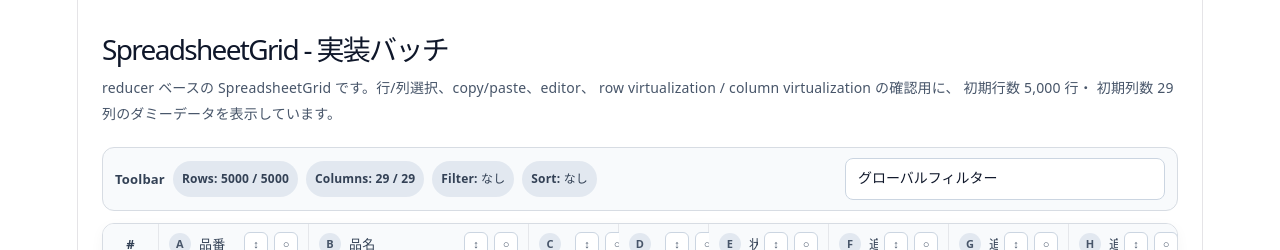
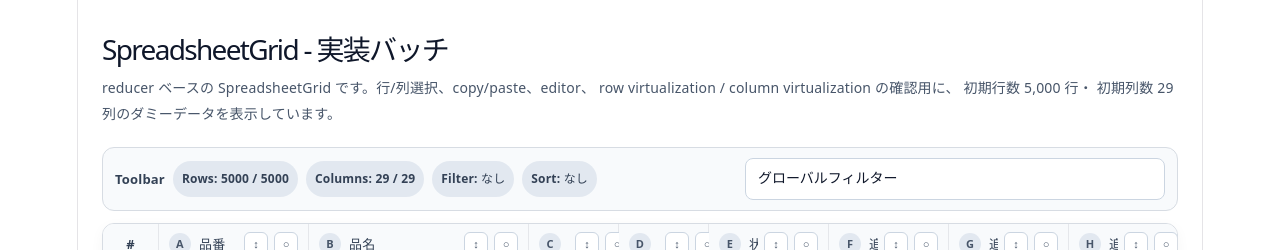
Before and after one commit to ishibashi0112/datasheet-grid, a React (Vite) app: page / in a window 1280 px wide. Shown: the top 250 px of the page. Built offline with nearby package versions, Linux system fonts and the light colour scheme.

Commit message:
✨ Global Filter クリアボタン追加 Filter summary の少し強化 useGridBarContext 導入

```diff
--- a/src/components/spreadsheet-grid/SpreadsheetGrid.tsx
+++ b/src/components/spreadsheet-grid/SpreadsheetGrid.tsx
@@ -31,6 +31,7 @@ import ActiveCellOverlay, {
 import CellEditorLayer from './CellEditorLayer';
 import { useFilterPopoverController } from './hooks/useFilterPopoverController';
 import { useGridClipboardController } from './hooks/useGridClipboardController';
+import { useGridBarContext } from './hooks/useGridBarContext';
 import { useGridEditController } from './hooks/useGridEditController';
 import { useGridKeyboardInteractions } from './hooks/useGridKeyboardInteractions';
 import { useGridPointerInteractions } from './hooks/useGridPointerInteractions';
@@ -47,13 +48,12 @@ import type {
   GridColumn,
   GridRowKey,
   SpreadsheetGridProps,
-  SpreadsheetGridSlotContext,
 } from './model/gridTypes';
 import { getCellValue, isCellEditable, setCellValue } from './utils/permissions';
 import ColumnFilterPopover from './view/ColumnFilterPopover';
 import DefaultGridBottomBar from './view/DefaultGridBottomBar';
 import DefaultGridTopBar from './view/DefaultGridTopBar';
-import { buildGridDerivedSummary, resolveGridSlot } from './view/gridBarHelpers';
+import { resolveGridSlot } from './view/gridBarHelpers';
 import GridBodyLayer from './view/GridBodyLayer';
 import GridHeaderRow from './view/GridHeaderRow';
 
@@ -61,12 +61,6 @@ import GridHeaderRow from './view/GridHeaderRow';
 type SourceRowModel<T> = GridRowModelLike<T> & {
   rowKey: GridRowKey;
 };
-
-// 追加: derivedSummary / setGlobalFilterText を載せる前の中間 slot context 型です。
-type GridSlotContextBase<T> = Omit<
-  SpreadsheetGridSlotContext<T>,
-  'setGlobalFilterText' | 'derivedSummary'
->;
 
 // 追加: Grid 本体です。
 export function SpreadsheetGrid<T extends object>({
@@ -747,37 +741,15 @@ export function SpreadsheetGrid<T extends object>({
     [dispatch],
   );
 
-  // 追加: derived summary 算出前の生コンテキストです。
-  const slotContextBase = useMemo<GridSlotContextBase<T>>(
-    () => ({
-      rows,
-      filteredRows,
-      columns,
-      visibleColumns,
-      globalFilterText: selectGlobalFilter(uiState),
-      columnFilterValues: uiState.filters.columnFilters,
-      sortState: uiState.sort,
-      activeCell: uiState.activeCell,
-      selection: uiState.selection,
-    }),
-    [rows, filteredRows, columns, visibleColumns, uiState],
-  );
-
-  // 追加: topBar / bottomBar でそのまま使える派生 summary を構築します。
-  const derivedSummary = useMemo(
-    () => buildGridDerivedSummary(slotContextBase),
-    [slotContextBase],
-  );
-
-  // 追加: slot に公開する完全版コンテキストです。
-  const slotContext = useMemo<SpreadsheetGridSlotContext<T>>(
-    () => ({
-      ...slotContextBase,
-      setGlobalFilterText,
-      derivedSummary,
-    }),
-    [derivedSummary, setGlobalFilterText, slotContextBase],
-  );
+  // 追加: bar 用 context / derived summary は hook へ逃がします。
+  const { slotContext } = useGridBarContext({
+    rows,
+    filteredRows,
+    columns,
+    visibleColumns,
+    uiState,
+    setGlobalFilterText,
+  });
 
   const gridShellStyle: CSSProperties = {
     border: '1px solid #d7dce3',
@@ -834,12 +806,14 @@ export function SpreadsheetGrid<T extends object>({
     />
   ) : null;
 
+  // 追加: slot helper を使って top/bottom の描画を解決します。
   const resolvedTopBar = resolveGridSlot(
     renderTopBar,
     slotContext,
     enableGlobalFilter ? <DefaultGridTopBar context={slotContext} /> : null,
   );
 
+  // 追加: bottom は未指定時に既定ステータスバーを表示します。
   const resolvedBottomBar = resolveGridSlot(
     renderBottomBar,
     slotContext,
@@ -858,7 +832,9 @@ export function SpreadsheetGrid<T extends object>({
           pointerClientRef.current = { x: event.clientX, y: event.clientY };
           updateSelectionFromPointer(event.clientX, event.clientY);
         }}
+        // 追加: popover open 中は grid root を tab フォーカス対象から外します。
         tabIndex={isFilterPopoverOpen ? -1 : 0}
+        // 追加: popover open 中は root の keyboard/paste handler 自体を外します。
         onKeyDown={isFilterPopoverOpen ? undefined : handleKeyDown}
         onPaste={isFilterPopoverOpen ? undefined : handlePaste}
       >
--- /dev/null
+++ b/src/components/spreadsheet-grid/hooks/useGridBarContext.ts
@@ -0,0 +1,70 @@
+import { useMemo } from 'react';
+import { selectGlobalFilter } from '../model/gridSelectors';
+import type {
+  GridColumn,
+  GridUiState,
+  SpreadsheetGridSlotContext,
+} from '../model/gridTypes';
+import { buildGridDerivedSummary } from '../view/gridBarHelpers';
+
+// 追加: derivedSummary / setGlobalFilterText を載せる前の中間 slot context 型です。
+type GridSlotContextBase<T> = Omit<
+  SpreadsheetGridSlotContext<T>,
+  'setGlobalFilterText' | 'derivedSummary'
+>;
+
+type UseGridBarContextArgs<T> = {
+  rows: T[];
+  filteredRows: T[];
+  columns: GridColumn<T>[];
+  visibleColumns: GridColumn<T>[];
+  uiState: GridUiState;
+  setGlobalFilterText: (value: string) => void;
+};
+
+// 追加: topBar / bottomBar へ渡す slot context と derived summary をまとめて構築します。
+export const useGridBarContext = <T,>({
+  rows,
+  filteredRows,
+  columns,
+  visibleColumns,
+  uiState,
+  setGlobalFilterText,
+}: UseGridBarContextArgs<T>) => {
+  const slotContextBase = useMemo<GridSlotContextBase<T>>(
+    () => ({
+      rows,
+      filteredRows,
+      columns,
+      visibleColumns,
+      globalFilterText: selectGlobalFilter(uiState),
+      columnFilterValues: uiState.filters.columnFilters,
+      sortState: uiState.sort,
+      activeCell: uiState.activeCell,
+      selection: uiState.selection,
+    }),
+    [rows, filteredRows, columns, visibleColumns, uiState],
+  );
+
+  const derivedSummary = useMemo(
+    () => buildGridDerivedSummary(slotContextBase),
+    [slotContextBase],
+  );
+
+  const slotContext = useMemo<SpreadsheetGridSlotContext<T>>(
+    () => ({
+      ...slotContextBase,
+      setGlobalFilterText,
+      derivedSummary,
+    }),
+    [derivedSummary, setGlobalFilterText, slotContextBase],
+  );
+
+  return {
+    slotContextBase,
+    derivedSummary,
+    slotContext,
+  };
+};
+
+export default useGridBarContext;
--- a/src/components/spreadsheet-grid/model/gridTypes.ts
+++ b/src/components/spreadsheet-grid/model/gridTypes.ts
@@ -156,6 +156,8 @@ export type SpreadsheetGridDerivedSummary = {
   selectionStatsText: string;
   selectionStats: SpreadsheetGridSelectionStats;
   hasGlobalFilter: boolean;
+  // 追加: グローバルフィルター入力値の短縮表示です。
+  globalFilterPreview: string | null;
   activeColumnFilterCount: number;
   hasAnyFilter: boolean;
   hasSorting: boolean;
--- a/src/components/spreadsheet-grid/view/DefaultGridBottomBar.tsx
+++ b/src/components/spreadsheet-grid/view/DefaultGridBottomBar.tsx
@@ -1,11 +1,11 @@
 import type { CSSProperties } from 'react';
+import type { SpreadsheetGridSlotContext } from '../model/gridTypes';
 import {
   getGridBarWrapperStyle,
   gridBarChipStyle,
   gridBarContainerStyle,
   gridBarGroupStyle,
 } from './gridBarStyles';
-import type { SpreadsheetGridSlotContext } from '../model/gridTypes';
 
 type DefaultGridBottomBarProps<T> = {
   context: SpreadsheetGridSlotContext<T>;
--- a/src/components/spreadsheet-grid/view/DefaultGridTopBar.tsx
+++ b/src/components/spreadsheet-grid/view/DefaultGridTopBar.tsx
@@ -1,14 +1,15 @@
 import type { CSSProperties } from 'react';
 import type { SpreadsheetGridSlotContext } from '../model/gridTypes';
-import  {
+import {
   getGridBarWrapperStyle,
   gridBarContainerStyle,
+  gridBarClearButtonStyle,
   gridBarEmphasisChipStyle,
+  gridBarInputGroupStyle,
   gridBarInputStyle,
   gridBarLeadingGroupStyle,
   gridBarTitleStyle,
 } from './gridBarStyles';
-
 
 type DefaultGridTopBarProps<T> = {
   context: SpreadsheetGridSlotContext<T>;
@@ -47,6 +48,7 @@ export function DefaultGridTopBar<T>({
           </span>
         </div>
 
+        <div style={gridBarInputGroupStyle}>
           <input
             type="text"
             value={context.globalFilterText}
@@ -54,6 +56,16 @@ export function DefaultGridTopBar<T>({
             placeholder="グローバルフィルター"
             style={gridBarInputStyle}
           />
+          {context.globalFilterText.trim().length > 0 ? (
+            <button
+              type="button"
+              onClick={() => context.setGlobalFilterText('')}
+              style={gridBarClearButtonStyle}
+            >
+              クリア
+            </button>
+          ) : null}
+        </div>
       </div>
     </div>
   );
--- a/src/components/spreadsheet-grid/view/gridBarHelpers.ts
+++ b/src/components/spreadsheet-grid/view/gridBarHelpers.ts
@@ -22,6 +22,14 @@ export const resolveGridSlot = <T,>(
     return slotRenderer(context);
   }
   return fallback;
+};
+
+// 追加: summary 用に長い文字列を短く丸めます。
+const truncateSummaryText = (value: string, maxLength = 16) => {
+  if (value.length <= maxLength) {
+    return value;
+  }
+  return `${value.slice(0, maxLength)}…`;
 };
 
 // 追加: ActiveCell を A1 形式へ整形します。
@@ -172,6 +180,9 @@ export const formatGridFilterSummary = <T,>(
   >,
 ) => {
   const hasGlobalFilter = context.globalFilterText.trim().length > 0;
+  const globalFilterPreview = hasGlobalFilter
+    ? truncateSummaryText(context.globalFilterText.trim())
+    : null;
   const columnFilterCount = countActiveColumnFilters(context.columnFilterValues);
 
   if (!hasGlobalFilter && columnFilterCount === 0) {
@@ -179,14 +190,14 @@ export const formatGridFilterSummary = <T,>(
   }
 
   if (hasGlobalFilter && columnFilterCount === 0) {
-    return 'Filter: Global';
+    return `Filter: Global("${globalFilterPreview}")`;
   }
 
   if (!hasGlobalFilter && columnFilterCount > 0) {
     return `Filter: ${columnFilterCount}列`;
   }
 
-  return `Filter: Global + ${columnFilterCount}列`;
+  return `Filter: Global("${globalFilterPreview}") + ${columnFilterCount}列`;
 };
 
 // 追加: ソート列の表示名を取得します。
@@ -234,6 +245,9 @@ export const buildGridDerivedSummary = <T,>(
 ): SpreadsheetGridDerivedSummary => {
   const selectionStats = getGridSelectionStats(context);
   const hasGlobalFilter = context.globalFilterText.trim().length > 0;
+  const globalFilterPreview = hasGlobalFilter
+    ? truncateSummaryText(context.globalFilterText.trim())
+    : null;
   const activeColumnFilterCount = countActiveColumnFilters(
     context.columnFilterValues,
   );
@@ -254,10 +268,10 @@ export const buildGridDerivedSummary = <T,>(
     selectionStatsText: formatGridSelectionStatsLabel(context),
     selectionStats,
     hasGlobalFilter,
+    globalFilterPreview,
     activeColumnFilterCount,
     hasAnyFilter,
     hasSorting,
     sortedColumnLabel,
   };
 };
-``
--- a/src/components/spreadsheet-grid/view/gridBarStyles.ts
+++ b/src/components/spreadsheet-grid/view/gridBarStyles.ts
@@ -69,7 +69,7 @@ export const gridBarEmphasisChipStyle: CSSProperties = {
 // 追加: Global Filter input の共通 style です。
 export const gridBarInputStyle: CSSProperties = {
   width: '100%',
-  maxWidth: 320,
+  minWidth: 0,
   boxSizing: 'border-box',
   padding: '10px 12px',
   border: '1px solid #cbd5e1',
@@ -87,3 +87,27 @@ export const gridBarInputStyle: CSSProperties = {
   // 追加: Chromium / WebKit 系で text fill が変わるケースに備えます。
   WebkitTextFillColor: '#0f172a',
 };
+
+// 追加: Global Filter input とクリアボタンを横並びにする wrapper です。
+export const gridBarInputGroupStyle: CSSProperties = {
+  display: 'flex',
+  alignItems: 'center',
+  gap: 8,
+  width: '100%',
+  maxWidth: 420,
+};
+
+// 追加: Global Filter クリアボタンの共通 style です。
+export const gridBarClearButtonStyle: CSSProperties = {
+  flex: '0 0 auto',
+  border: '1px solid #cbd5e1',
+  backgroundColor: '#ffffff',
+  color: '#475569',
+  borderRadius: 8,
+  padding: '10px 12px',
+  cursor: 'pointer',
+  fontSize: 12,
+  lineHeight: 1,
+  whiteSpace: 'nowrap',
+};
+``
```
Also changed, not shown: 1 other file (tests, documents, lock files or other folders). Lines whose indentation alone changed are shown as unchanged.
